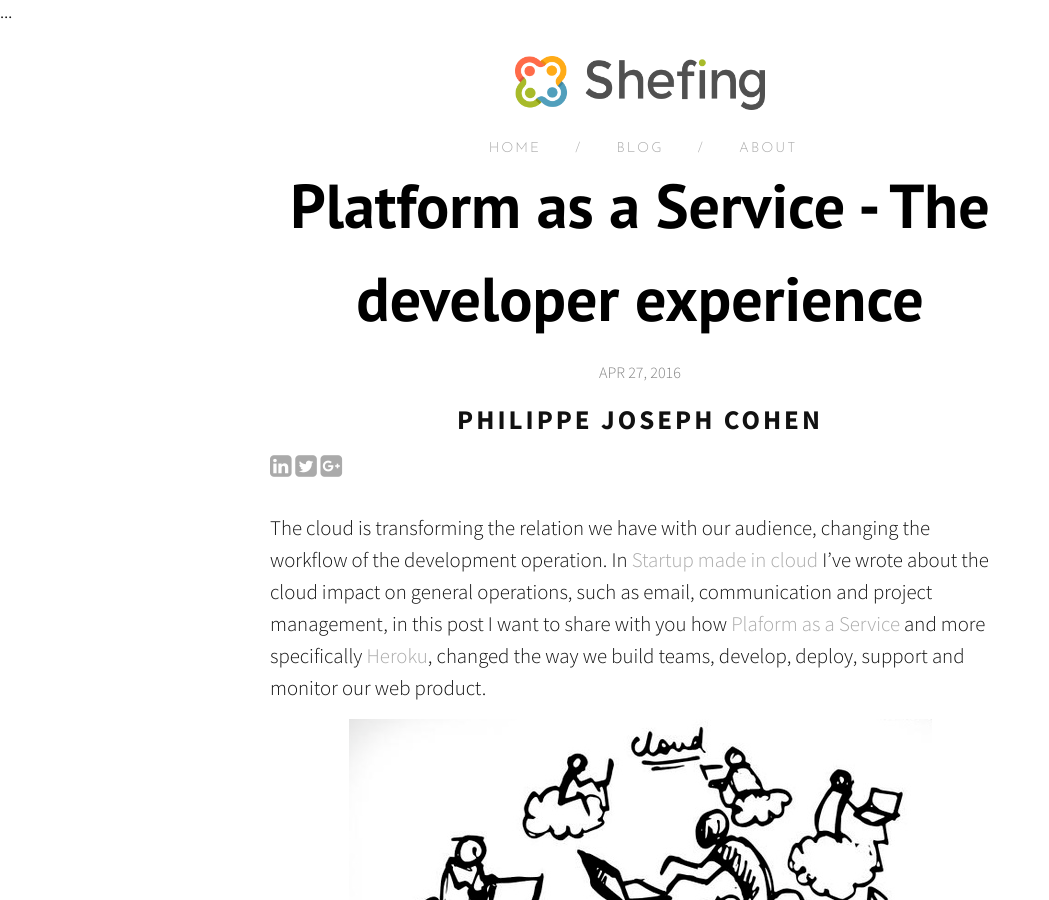
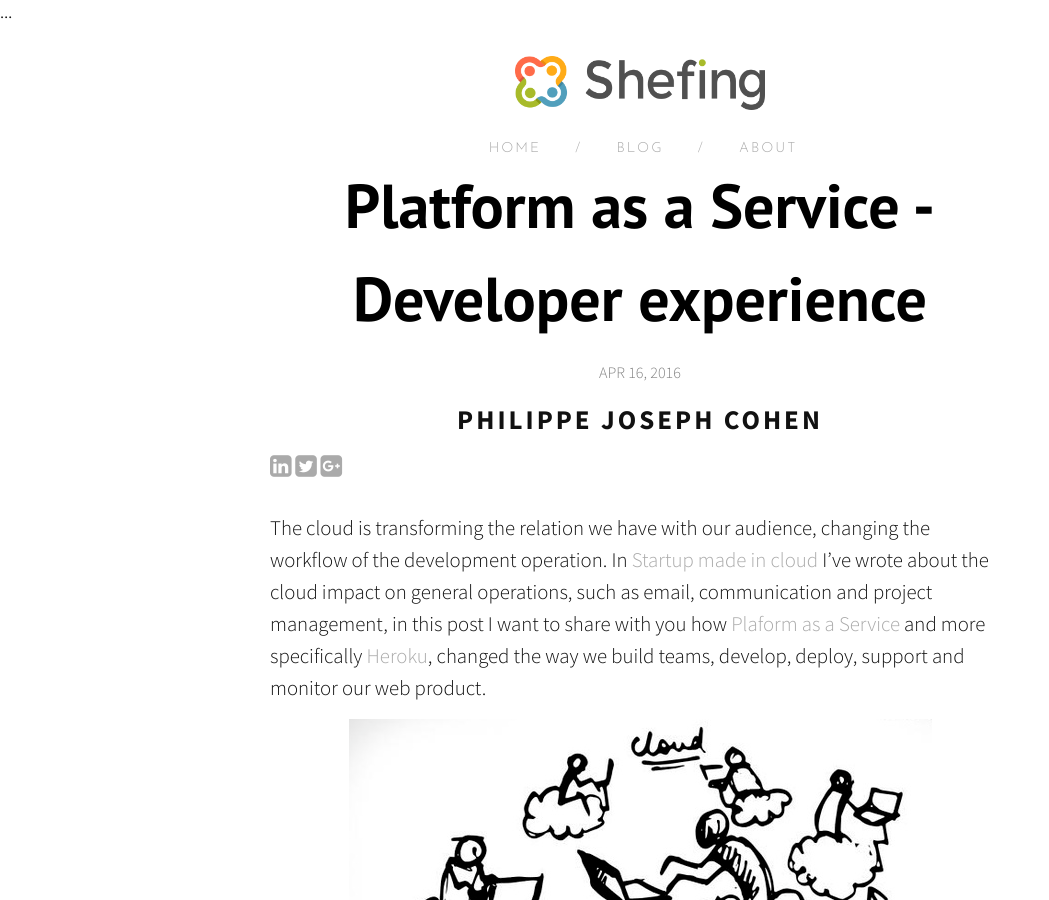
Before and after one commit to philjoseph/philjoseph.github.io, a Jekyll site: the page built from _posts/2016-04-27-platform-as-a-service.markdown, in a window 1280 px wide and 900 px high. Shown: the whole window, without its empty margins (0-1049 px from the left). Built offline with Jekyll 4.4.1, drawn with Linux system fonts in a browser that asks for light colours; nearby versions of some CDN libraries; comment, search, counter and statistics services are not loaded.

Commit message:
fix title of Paas DX

```diff
--- a/_posts/2016-04-27-platform-as-a-service.markdown
+++ b/_posts/2016-04-27-platform-as-a-service.markdown
@@ -1,7 +1,7 @@
 ---
 layout: post
-title:  "Platform as a Service - The developer experience"
-date:   2016-04-27 8:21:31
+title:  "Platform as a Service - Developer experience"
+date:   2016-04-16 8:21:31
 categories: business, cloud
 author: "Philippe Joseph Cohen"
 ---
```
